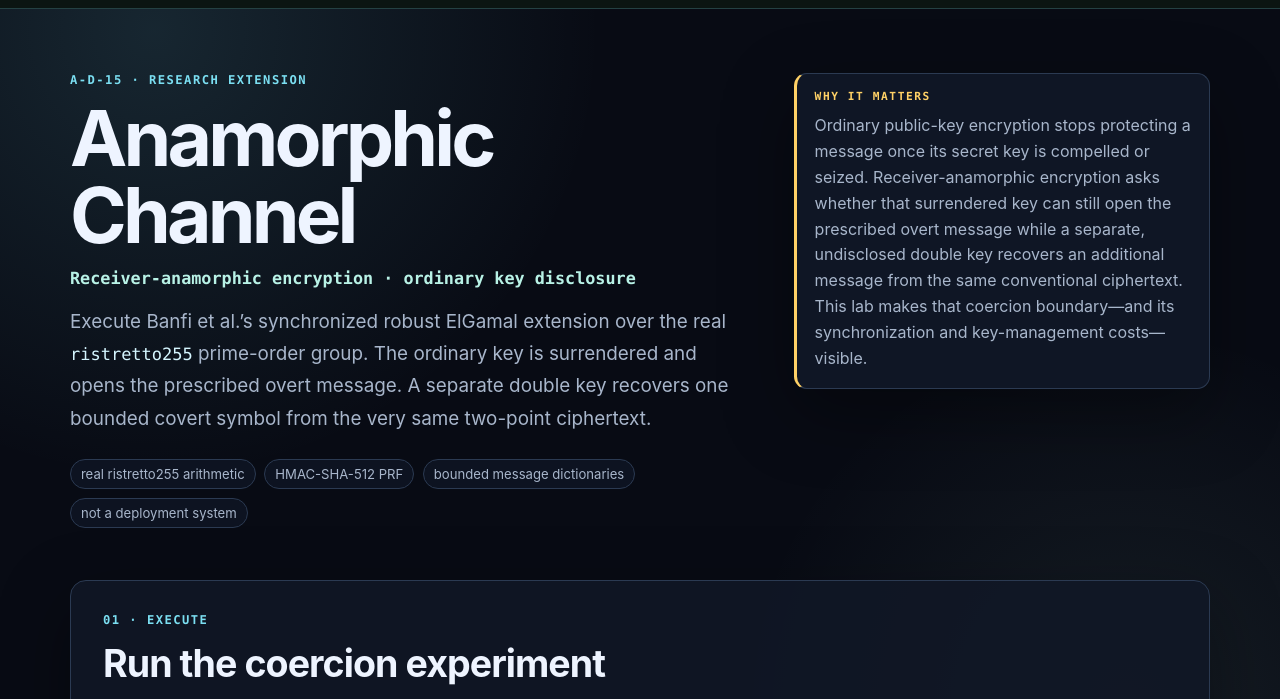
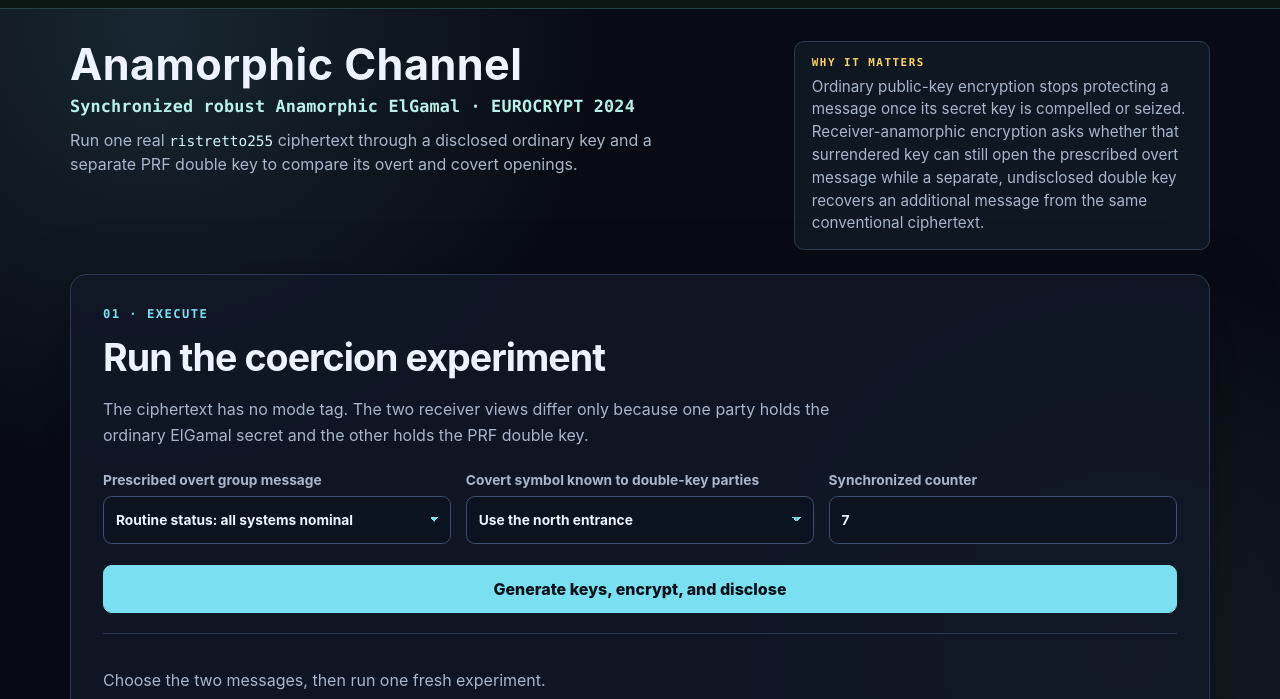
Before and after one commit to systemslibrarian/crypto-lab-anamorphic, a website built with Vite: page index.html in a window 1280 px wide. Shown: the part 54-753 px from the top of the page. Built offline with nearby package versions, Linux system fonts and the light colour scheme.

Commit message:
Match the Crypto Lab master template (#3)

```diff
--- a/playwright.config.ts
+++ b/playwright.config.ts
@@ -8,7 +8,7 @@
   outputDir: 'test-results/playwright',
   fullyParallel: false,
   forbidOnly: Boolean(process.env.CI),
-  retries: 0,
+  retries: process.env.CI ? 1 : 0,
   workers: 1,
   reporter: 'list',
   use: {
@@ -22,7 +22,7 @@
     { name: 'a11y', testMatch: /a11y\.spec\.ts/, use: { ...devices['Desktop Chrome'] } }
   ],
   webServer: {
-    command: `npm run preview -- --host 127.0.0.1 --port ${PORT} --strictPort`,
+    command: `npm run build && npm run preview -- --host 127.0.0.1 --port ${PORT} --strictPort`,
     url: `http://127.0.0.1:${PORT}${BASE}`,
     reuseExistingServer: false,
     timeout: 30_000
--- a/src/main.ts
+++ b/src/main.ts
@@ -42,31 +42,21 @@
 
 app.innerHTML = `
   <main id="main" tabindex="-1">
-    <section class="hero cl-hero" aria-labelledby="page-title">
+    <header class="cl-hero" aria-labelledby="page-title">
       <div class="cl-hero-main">
-        <p class="eyebrow">A-D-15 · research extension</p>
         <h1 id="page-title" class="cl-hero-title">Anamorphic Channel</h1>
-        <p class="cl-hero-sub">Receiver-anamorphic encryption · ordinary key disclosure</p>
-        <p class="cl-hero-desc">Execute Banfi et al.’s synchronized robust ElGamal extension over
-          the real <code>ristretto255</code> prime-order group. The ordinary key is surrendered and
-          opens the prescribed overt message. A separate double key recovers one bounded covert
-          symbol from the very same two-point ciphertext.</p>
-        <div class="hero-badges" aria-label="Implementation scope">
-          <span>real ristretto255 arithmetic</span>
-          <span>HMAC-SHA-512 PRF</span>
-          <span>bounded message dictionaries</span>
-          <span>not a deployment system</span>
-        </div>
+        <p class="cl-hero-sub">Synchronized robust Anamorphic ElGamal · EUROCRYPT 2024</p>
+        <p class="cl-hero-desc">Run one real <code>ristretto255</code> ciphertext through a disclosed
+          ordinary key and a separate PRF double key to compare its overt and covert openings.</p>
       </div>
       <aside class="cl-hero-why" aria-label="Why it matters">
         <span class="cl-hero-why-label">WHY IT MATTERS</span>
-        <p>Ordinary public-key encryption stops protecting a message once its secret key is
+        <p class="cl-hero-why-text">Ordinary public-key encryption stops protecting a message once its secret key is
           compelled or seized. Receiver-anamorphic encryption asks whether that surrendered key
           can still open the prescribed overt message while a separate, undisclosed double key
-          recovers an additional message from the same conventional ciphertext. This lab makes
-          that coercion boundary—and its synchronization and key-management costs—visible.</p>
+          recovers an additional message from the same conventional ciphertext.</p>
       </aside>
-    </section>
+    </header>
 
     <section class="lesson" aria-labelledby="experiment-title">
       <div class="section-heading">
--- a/src/style.css
+++ b/src/style.css
@@ -13,7 +13,7 @@
   --success: #85e6b6;
   --shadow: 0 24px 70px rgb(0 0 0 / 35%);
   font-family: Inter, ui-sans-serif, system-ui, -apple-system, BlinkMacSystemFont, "Segoe UI", sans-serif;
-  background: var(--bg);
+  background-color: var(--bg);
   color: var(--text);
 }
 
@@ -40,53 +40,51 @@
 
 main, footer { max-width: 1180px; margin: 0 auto; padding-inline: 1.25rem; }
 
-.hero { padding: clamp(2rem, 5vw, 4rem) 0 2rem; }
-
 .cl-hero {
   display: flex;
   align-items: flex-start;
   justify-content: space-between;
   gap: clamp(1rem, 4vw, 3rem);
   flex-wrap: wrap;
+  margin: clamp(1rem, 3vw, 2rem) 0 1.5rem;
 }
 
-.cl-hero-main { flex: 1 1 34rem; min-width: min(100%, 20rem); }
+.cl-hero-main { flex: 1 1 22rem; min-width: min(100%, 20rem); }
 .cl-hero-title {
-  max-width: 880px;
   margin: 0;
-  font-size: clamp(2.4rem, 6vw, 5rem);
-  line-height: 1;
-  letter-spacing: -0.05em;
+  font-size: clamp(1.6rem, 3.8vw, 2.7rem);
+  font-weight: 700;
+  line-height: 1.1;
+  letter-spacing: 0.01em;
 }
 .cl-hero-sub {
-  margin: 0.75rem 0 0;
+  margin: 0.4rem 0 0;
   color: var(--accent-2);
-  font: 700 clamp(0.88rem, 1.7vw, 1.05rem)/1.4 ui-monospace, SFMono-Regular, Menlo, monospace;
+  font: 700 clamp(0.9rem, 1.6vw, 1.05rem)/1.4 ui-monospace, SFMono-Regular, Menlo, monospace;
+  letter-spacing: 0.01em;
 }
 .cl-hero-desc {
-  max-width: 760px;
-  margin: 1rem 0 0;
+  max-width: 60ch;
+  margin: 0.55rem 0 0;
   color: var(--muted);
-  font-size: clamp(1rem, 2vw, 1.18rem);
-  line-height: 1.7;
+  font-size: 1rem;
+  line-height: 1.5;
 }
 .cl-hero-why {
-  flex: 0 1 min(38%, 26rem);
-  min-width: min(100%, 17rem);
-  padding: 1rem 1.1rem;
+  flex: 0 1 min(40%, 26rem);
+  min-width: min(100%, 15rem);
+  padding: 0.85rem 1.05rem;
   border: 1px solid var(--line);
-  border-left: 3px solid var(--gold);
-  border-radius: 0.8rem;
-  background: rgb(16 23 38 / 92%);
-  box-shadow: var(--shadow);
+  border-radius: 10px;
+  background: color-mix(in oklab, var(--accent) 6%, transparent);
 }
 .cl-hero-why-label {
   display: block;
   color: var(--gold);
-  font: 800 0.7rem/1.3 ui-monospace, SFMono-Regular, Menlo, monospace;
+  font: 700 0.68rem/1.3 ui-monospace, SFMono-Regular, Menlo, monospace;
   letter-spacing: 0.14em;
 }
-.cl-hero-why p { margin: 0.5rem 0 0; color: var(--muted); line-height: 1.62; }
+.cl-hero-why-text { margin: 0.35rem 0 0; color: var(--muted); font-size: 0.95rem; line-height: 1.5; }
 
 .eyebrow, .step, .card-label {
   margin: 0 0 0.75rem;
@@ -142,8 +140,8 @@
   gap: 0.9rem;
 }
 
-label { color: var(--muted); font-size: 0.86rem; font-weight: 650; }
-select, input, button {
+#app label { color: var(--muted); font-size: 0.86rem; font-weight: 650; }
+#app :is(select, input, button) {
   width: 100%;
   min-height: 3rem;
   margin-top: 0.45rem;
@@ -153,8 +151,20 @@
   color: var(--text);
   font: inherit;
 }
-select, input { padding: 0.65rem 0.75rem; }
-button {
+#app :is(select, input) { padding: 0.65rem 0.75rem; }
+#app select {
+  appearance: none;
+  padding-right: 2.5rem;
+  background-image:
+    linear-gradient(45deg, transparent 50%, var(--accent) 50%),
+    linear-gradient(135deg, var(--accent) 50%, transparent 50%);
+  background-position:
+    calc(100% - 1rem) 1.25rem,
+    calc(100% - 0.7rem) 1.25rem;
+  background-repeat: no-repeat;
+  background-size: 0.3rem 0.3rem;
+}
+#app button {
   grid-column: 1 / -1;
   cursor: pointer;
   border-color: var(--accent);
@@ -162,8 +172,8 @@
   color: #061018;
   font-weight: 850;
 }
-button:hover { background: var(--accent-2); border-color: var(--accent-2); }
-button:disabled { cursor: wait; opacity: 0.7; }
+#app button:hover { background: var(--accent-2); border-color: var(--accent-2); }
+#app button:disabled { cursor: wait; opacity: 0.7; }
 
 .result-shell {
   min-height: 7rem;
@@ -283,6 +293,9 @@
 @media (max-width: 820px) {
   .control-grid, .view-grid { grid-template-columns: 1fr; }
   .warning-grid, .equation-grid { grid-template-columns: 1fr; }
+}
+
+@media (max-width: 640px) {
   .cl-hero { flex-direction: column; }
   .cl-hero-main { flex-basis: auto; min-width: 0; }
   .cl-hero-why { flex-basis: auto; width: 100%; }
@@ -291,7 +304,6 @@
 @media (max-width: 480px) {
   main, footer { padding-inline: 0.75rem; }
   .lesson { padding: 1rem; border-radius: 0.75rem; }
-  h1 { font-size: 2.55rem; }
 }
 
 @media (prefers-reduced-motion: reduce) {
```
Also changed, not shown: e2e/a11y.spec.ts (+7 -0 lines), e2e/claims.spec.ts (+14 -1 lines), README.md.
